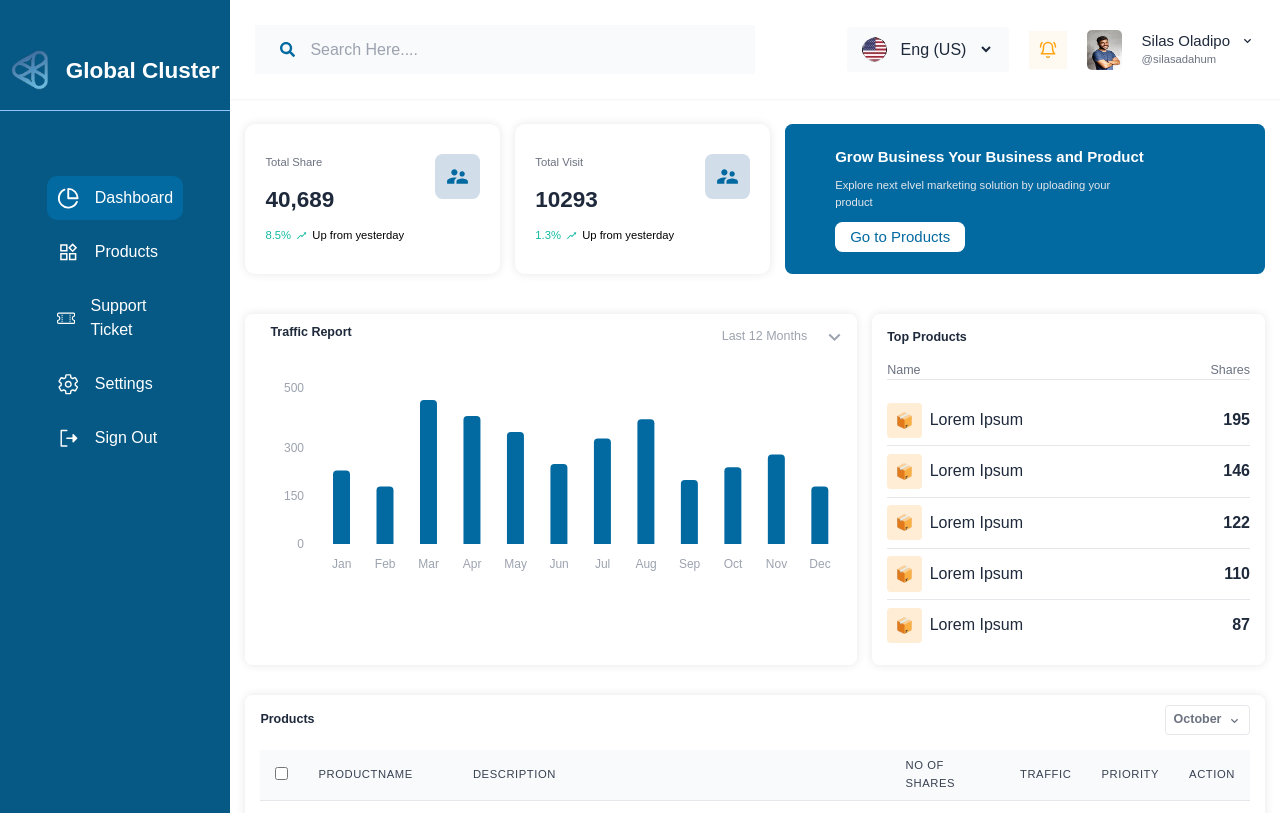
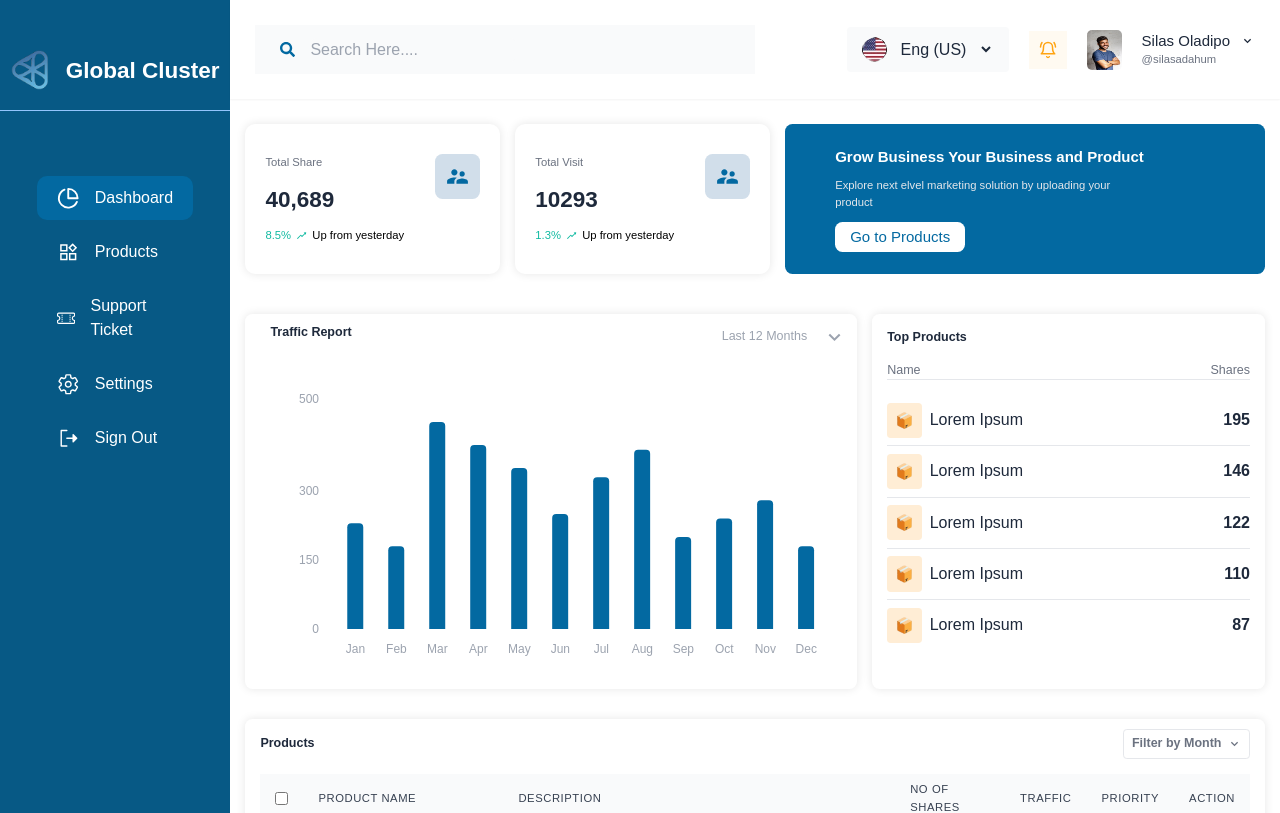
Before and after one commit to chshahid119/global-cluster-react, a React (Vite) app: page /business/dashboard in a window 1280 px wide. Shown: the top 813 px of the page. Built offline with nearby package versions, Linux system fonts and the light colour scheme.

Commit message:
add product page button

```diff
--- a/src/components/BusinesSidebar.jsx
+++ b/src/components/BusinesSidebar.jsx
@@ -13,31 +13,31 @@ function BusinesSidebar() {
       <SidebarLogo />
       <nav>
         <ul className="flex flex-col gap-4 p-20 text-white">
-          <NavLink to="dashboard" className="py-4 px-4">
+          <NavLink to="dashboard" className="py-4 px-8">
             <li className="flex gap-6 items-center ">
               <LuPieChart className="text-4xl" />
               <p>Dashboard</p>
             </li>
           </NavLink>
-          <NavLink to="products" className="py-4 px-4">
+          <NavLink to="products" className="py-4 px-8">
             <li className="flex gap-6 items-center ">
               <AiOutlineProduct className="text-4xl" />
               <p>Products</p>
             </li>
           </NavLink>
-          <NavLink to="support-ticket" className="py-4 px-4">
+          <NavLink to="support-ticket" className="py-4 px-8">
             <li className="flex gap-6 items-center ">
               <BsTicketPerforated className="text-4xl" />
               <p>Support Ticket</p>
             </li>
           </NavLink>
-          <NavLink to="settings" className="py-4 px-4">
+          <NavLink to="settings" className="py-4 px-8">
             <li className="flex gap-6 items-center justify-start ">
               <IoSettingsOutline className="text-4xl" />
               <p>Settings</p>
             </li>
           </NavLink>
-          <NavLink to="sign-out" className="py-4 px-4">
+          <NavLink to="sign-out" className="py-4 px-8">
             <li className="flex gap-6 items-center ">
               <PiSignOutFill className="text-4xl" />
               <p>Sign Out</p>
--- /dev/null
+++ b/src/components/Button.jsx
@@ -0,0 +1,14 @@
+import React from 'react'
+import { IoMdAdd } from "react-icons/io";
+
+
+function Button() {
+  return (
+    <div className='bg-primary-dark text-white font-semibold w-fit px-4 py-4 rounded-md flex items-center justify-center gap-4'>
+      <IoMdAdd />
+    <p>Add new Product</p>
+    </div>
+  )
+}
+
+export default Button
--- a/src/pages/Business/Products.jsx
+++ b/src/pages/Business/Products.jsx
@@ -1,11 +1,28 @@
 import React from 'react';
 import BusinessDashboardHeader from './../../ui/Business/Header';
+
+import { GoChevronRight } from "react-icons/go";
+import Button from './../../components/Button';
+
 
 
 function Products() {
   return (
-    <div>
+    <div className=''>
       <BusinessDashboardHeader />
+
+
+      <section className='px-10 py-14 flex justify-between items-center'>
+      <div className='flex flex-col gap-4 px-20 py-20 '>
+        <h2 className='font-bold text-4xl'>Product</h2>
+        <div className='flex gap-2 items-center'>
+          <p className='text-red-600'>Dasboard</p>
+          <GoChevronRight />
+          <p>Product</p>
+        </div>
+      </div>
+     <Button/>
+      </section>
 
     </div>
   );
--- a/src/ui/Business/ProductsBusiness.jsx
+++ b/src/ui/Business/ProductsBusiness.jsx
@@ -5,7 +5,7 @@ import BusinessProductImg from './../../assets/images/productImg.png';
 
 // Define table headers
 const headers = [
-  'ProductName',
+  'Product Name',
   'Description',
   'No of Shares',
   'Traffic',
@@ -13,7 +13,7 @@ const headers = [
   'Action',
 ];
 
-// Define table data
+// Define table data with month property
 const BusinessProductsData = [
   {
     name: 'Lorem Ipsum',
@@ -22,6 +22,7 @@ const BusinessProductsData = [
     noShares: '423',
     traffic: '1200',
     status: 'active',
+    month: 'January', // Added month
     action: <IoEyeOutline />,
   },
   {
@@ -30,6 +31,7 @@ const BusinessProductsData = [
     noShares: '423',
     traffic: '1200',
     status: 'active',
+    month: 'February', // Added month
     action: <IoEyeOutline />,
   },
   {
@@ -38,6 +40,7 @@ const BusinessProductsData = [
     noShares: '423',
     traffic: '1200',
     status: 'decline',
+    month: 'March', // Added month
     action: <IoEyeOutline />,
   },
   {
@@ -47,6 +50,7 @@ const BusinessProductsData = [
     noShares: '423',
     traffic: '1200',
     status: 'active',
+    month: 'January', // Added month
     action: <IoEyeOutline />,
   },
   {
@@ -55,6 +59,7 @@ const BusinessProductsData = [
     noShares: '423',
     traffic: '1200',
     status: 'decline',
+    month: 'February', // Added month
     action: <IoEyeOutline />,
   },
 ];
@@ -69,15 +74,33 @@ const truncateText = (text, wordLimit) => {
 };
 
 function ProductsBusiness() {
-  // State to manage the selected checkboxes
+  // State to manage the selected checkboxes for rows
   const [selectedRows, setSelectedRows] = useState(new Set());
+  // State to manage the selected months for filtering
+  const [selectedMonths, setSelectedMonths] = useState(new Set());
+
+  // List of all months for filtering
+  const months = [
+    'January',
+    'February',
+    'March',
+    'April',
+    'May',
+    'June',
+    'July',
+    'August',
+    'September',
+    'October',
+    'November',
+    'December',
+  ];
 
   // Handler for header checkbox change
   const handleHeaderCheckboxChange = e => {
     const isChecked = e.target.checked;
     if (isChecked) {
       const allRowIndexes = new Set(
-        BusinessProductsData.map((_, index) => index),
+        BusinessProductsData.map((_, index) => index)
       );
       setSelectedRows(allRowIndexes);
     } else {
@@ -96,19 +119,55 @@ function ProductsBusiness() {
     setSelectedRows(updatedSelectedRows);
   };
 
-  // Determine if all rows are selected
-  const isAllSelected = selectedRows.size === BusinessProductsData.length;
-  // Determine if some rows are selected
-  const isIndeterminate =
-    selectedRows.size > 0 && selectedRows.size < BusinessProductsData.length;
+  // Handler for selecting months from dropdown
+  const handleMonthSelect = month => {
+    const updatedSelectedMonths = new Set(selectedMonths);
+    if (updatedSelectedMonths.has(month)) {
+      updatedSelectedMonths.delete(month);
+    } else {
+      updatedSelectedMonths.add(month);
+    }
+    setSelectedMonths(updatedSelectedMonths);
+  };
+
+  // Filtered data based on selected months
+  const filteredData = Array.from(selectedMonths).length
+    ? BusinessProductsData.filter(product =>
+        selectedMonths.has(product.month)
+      )
+    : BusinessProductsData;
+
+  // Toggle for showing the month filter dropdown
+  const [showMonthDropdown, setShowMonthDropdown] = useState(false);
 
   return (
     <div className="px-6 py-4 shadow-[0_0_10px_rgba(0,0,0,0.1)] rounded-xl bg-white">
       <div className="flex justify-between items-center mb-4">
         <h2 className="text-xl font-semibold">Products</h2>
-        <div className="flex gap-2 items-center text-gray-500 border px-3 py-2 rounded-md cursor-pointer">
-          <p className="text-xl font-semibold">October</p>
+        {/* Month Filter Dropdown */}
+        <div className="relative">
+          <button
+            onClick={() => setShowMonthDropdown(!showMonthDropdown)}
+            className="flex gap-2 items-center text-gray-500 border px-3 py-2 rounded-md cursor-pointer"
+          >
+            <p className="text-xl font-semibold">Filter by Month</p>
             <BiChevronDown style={{ fontSize: '1.5rem' }} />
+          </button>
+          {showMonthDropdown && (
+            <div className="absolute top-12 left-0 mt-2 w-40 bg-white border rounded-md shadow-lg">
+              {months.map(month => (
+                <div
+                  key={month}
+                  onClick={() => handleMonthSelect(month)}
+                  className={`flex items-center p-2 hover:bg-gray-100 cursor-pointer ${
+                    selectedMonths.has(month) ? 'bg-primary text-white' : ''
+                  }`}
+                >
+                  {month}
+                </div>
+              ))}
+            </div>
+          )}
         </div>
       </div>
 
@@ -118,19 +177,20 @@ function ProductsBusiness() {
           <thead className="bg-gray-50 text-gray-700">
             <tr>
               <th className="px-6 py-3">
+                <div className="flex items-center justify-center h-full">
                   <input
                     type="checkbox"
-                  checked={isAllSelected}
+                    checked={selectedRows.size === BusinessProductsData.length}
                     onChange={handleHeaderCheckboxChange}
-                  ref={input => {
-                    if (input) input.indeterminate = isIndeterminate;
-                  }}
+                    className="align-middle cursor-pointer"
                   />
+                </div>
               </th>
               {headers.map(header => (
                 <th
                   key={header}
                   className="px-6 py-3 text-left text-lg font-medium uppercase tracking-wider"
+                  style={header === 'Product Name' ? { minWidth: '200px' } : {}}
                 >
                   {header}
                 </th>
@@ -139,14 +199,17 @@ function ProductsBusiness() {
           </thead>
           {/* Table Body */}
           <tbody className="bg-white divide-y divide-gray-200">
-            {BusinessProductsData.map((product, index) => (
+            {filteredData.map((product, index) => (
               <tr key={index} className="hover:bg-gray-50">
                 <td className="px-6 py-4">
+                  <div className="flex items-center justify-center h-full">
                     <input
                       type="checkbox"
                       checked={selectedRows.has(index)}
                       onChange={() => handleRowCheckboxChange(index)}
+                      className="align-middle cursor-pointer"
                     />
+                  </div>
                 </td>
                 <td className="px-6 py-4 flex items-center">
                   <div className="bg-orange-100 p-2 rounded-md mr-3">
--- a/src/ui/Business/TrafficReportGraph.jsx
+++ b/src/ui/Business/TrafficReportGraph.jsx
@@ -34,11 +34,12 @@ function TrafficReportChart() {
           Last 12 Months <BiChevronDown style={{ fontSize: '2.5rem' }} />
         </p>
       </div>
-      <ResponsiveContainer width="100%" height={200}>
+      <ResponsiveContainer width="100%" height={300}>
         <BarChart
           data={data}
           barCategoryGap="30%" // Increase space between categories (bars)
           barGap={4} // Increase space between individual bars (for multiple bars in a category)
+          margin={{ top: 20, right: 20, bottom: 20, left: 20 }} // Add margins around the chart
         >
           <XAxis
             dataKey="month"
```
Lines whose indentation alone changed are shown as unchanged.
